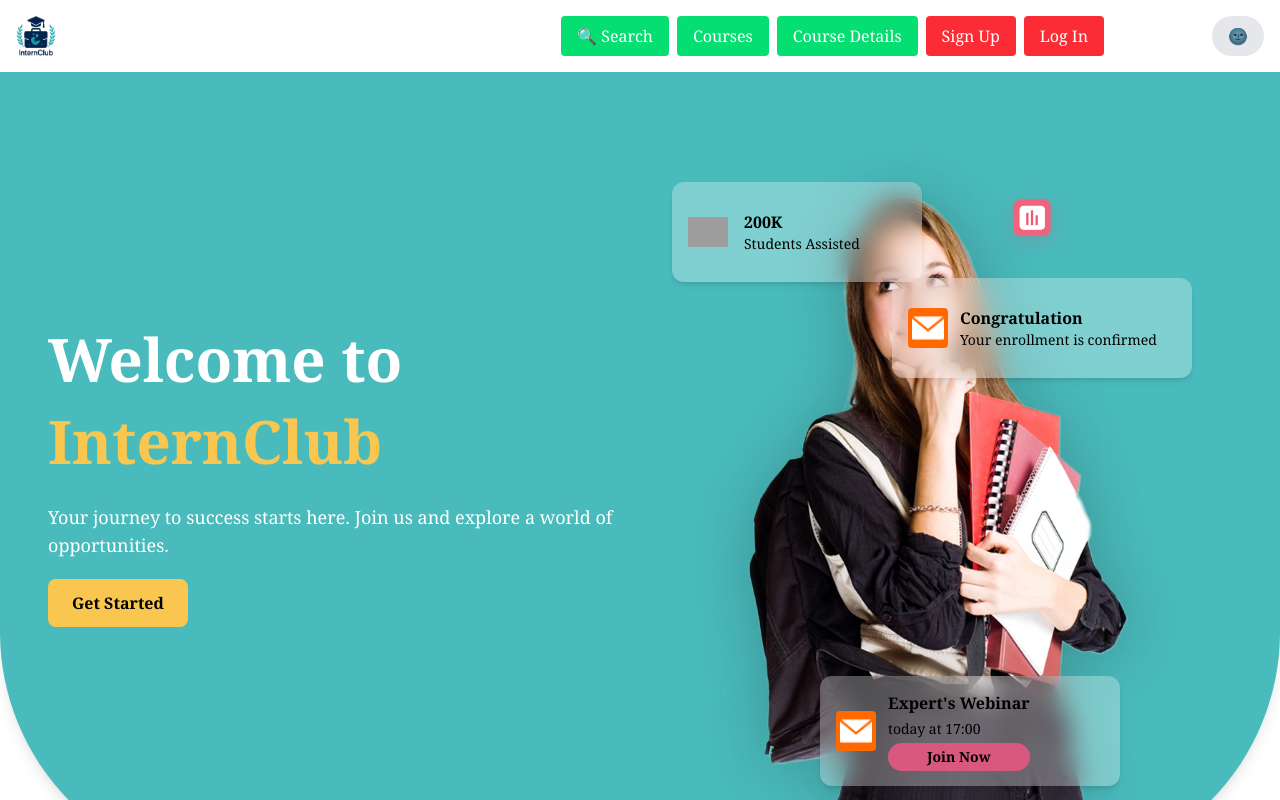
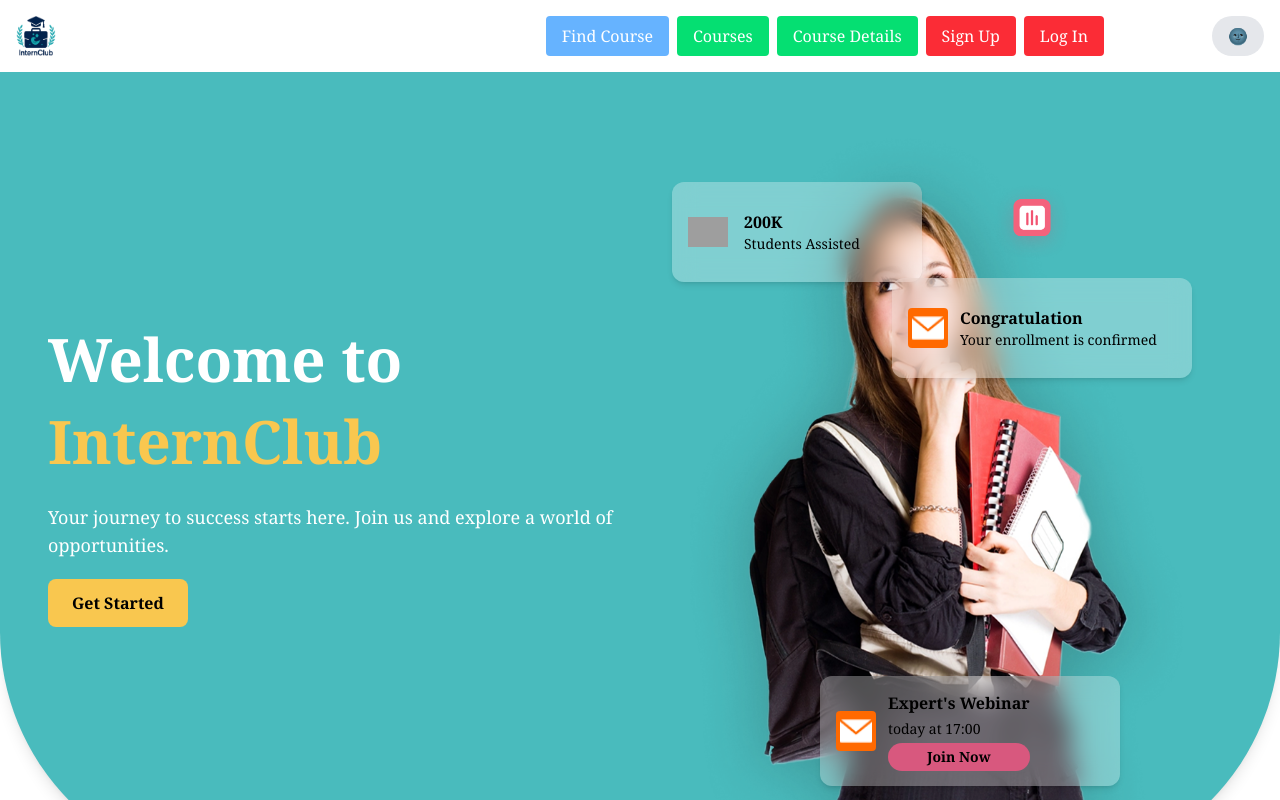
Before and after one commit to InternClub/online-learning-marketplace, a React (Vite) app in the folder frontend/: page / in a window 1280 px wide. Shown: the top 800 px of the page. Built offline with nearby package versions, Linux system fonts and the light colour scheme; grey boxes are pictures that could not be loaded.

Commit message:
install oauth

```diff
--- a/frontend/package.json
+++ b/frontend/package.json
@@ -10,6 +10,7 @@
     "preview": "vite preview"
   },
   "dependencies": {
+    "@react-oauth/google": "^0.12.2",
     "@reduxjs/toolkit": "^2.8.2",
     "@remixicon/react": "^4.6.0",
     "@tailwindcss/vite": "^4.1.11",
--- a/frontend/src/Pages/Utility/NavBar.jsx
+++ b/frontend/src/Pages/Utility/NavBar.jsx
@@ -50,12 +50,12 @@ const NavBar = () => {
       <div className="flex flex-wrap gap-2 items-center mr-40 mt-4 sm:mt-0 sm:flex-nowrap">
 
         <button
-        className={`px-4 py-2  bg-green-400 text-white rounded hover:bg-green-500 ${isHidden ? 'hidden' : ''}`}
+        className={`px-4 py-2  bg-[#66b3ff] text-white rounded hover:scale-105 transition-transform  ${isHidden ? 'hidden' : ''}`}
         onClick={handleSearchClick}
 
 
         >
-          🔍 Search
+          Find Course
         </button>
         <button
           className={`px-4 py-2  bg-green-400 text-white rounded hover:bg-green-500 ${isHidden ? 'hidden' : ''}`}
```
Also changed, not shown: 1 other file (tests, documents, lock files or other folders).
